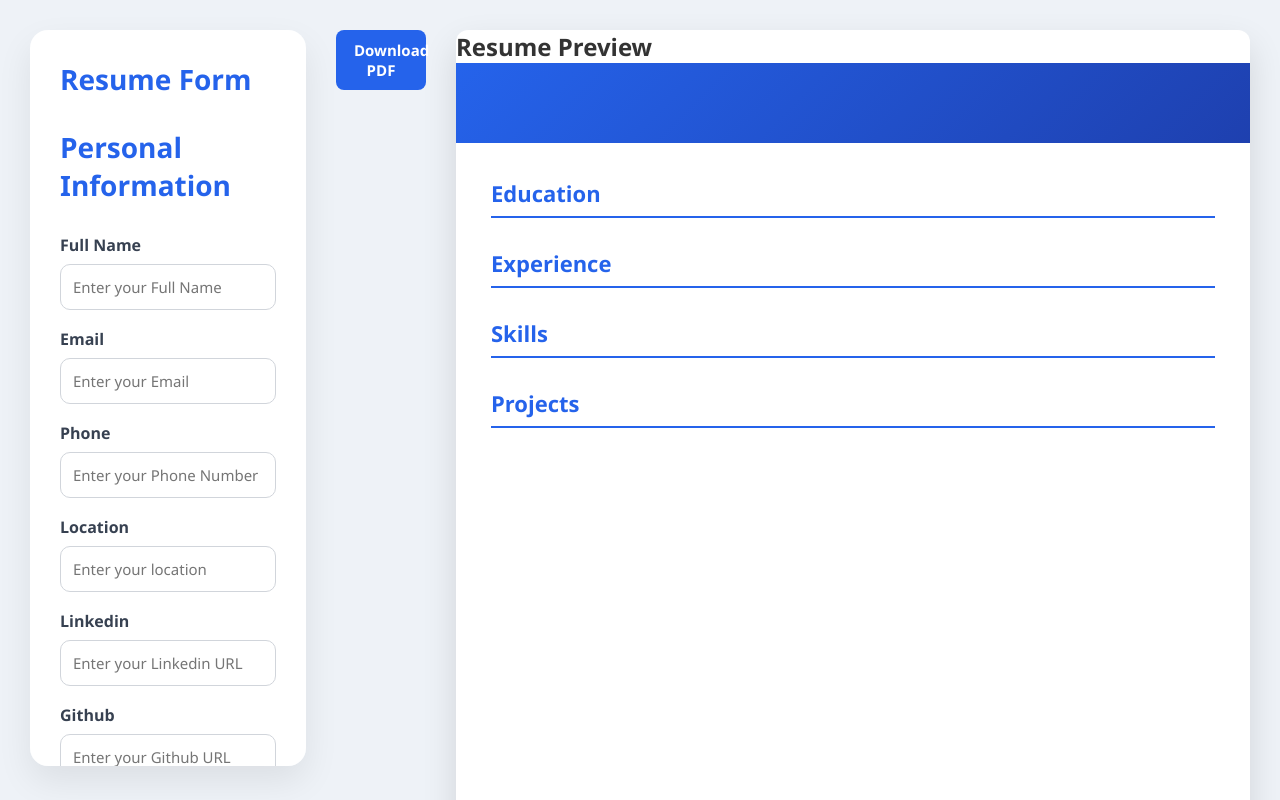
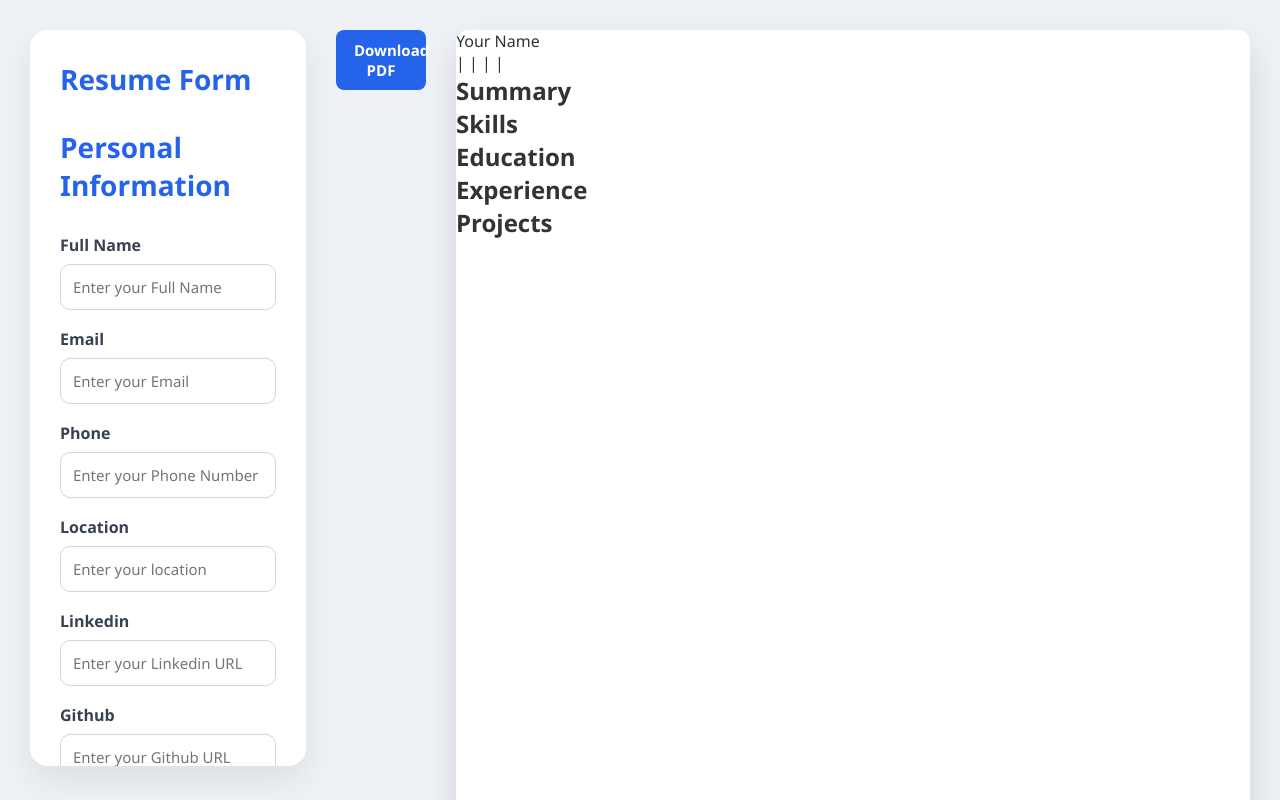
Before and after one commit to nidhi-baberwal/ai-resume-builder-v2, a React (Vite) app: page / in a window 1280 px wide. Shown: the top 800 px of the page. Built offline with nearby package versions, Linux system fonts and the light colour scheme.

Commit message:
extract resume preview into ClassicTemplate component

```diff
--- a/src/pages/ResumeEditor.tsx
+++ b/src/pages/ResumeEditor.tsx
@@ -8,6 +8,7 @@ import EducationForm from "../resume/EducationForm";
 import ExperienceForm from "../resume/ExperienceForm";
 import SkillsForm from "../resume/SkillsForm";
 import ProjectsForm from "../resume/ProjectsForm";
+import ClassicTemplate from "../templates/ClassicTemplate";
 import html2canvas from "html2canvas";
 import jsPDF from "jspdf";
 
@@ -119,97 +120,13 @@ export default function ResumeEditor(){
     <button onClick = {downloadPDF}>
         Download PDF
         </button>
+  </div>
 
+  <div className="preview-panel">
+    <div ref = {resumeRef}>
+        <ClassicTemplate resume= {resume} />
     </div>
-
-    <div className="preview-panel">
-        <h2>Resume Preview</h2>
-
-        <div ref = {resumeRef}>
-
-        <div className="resume-header">
-
-        <h1>{resume.personalInfo.fullName}</h1>
-
-        <p>{resume.personalInfo.email}</p>
-
-        <p>{resume.personalInfo.phone}</p>
-
-        <p>{resume.personalInfo.location}</p>
-
-        <p>{resume.personalInfo.linkedin}</p>
-
-        <p>{resume.personalInfo.github}</p>
-
-        </div>
-
-        <div className="resume-content">
-
-        <h3>{resume.summary}</h3>
-
-         <div className="resume-section">
-        <h2>Education</h2>
-
-        {resume.education.map((edu, index) => (
-        <div className="education-card" key={index}>
-        <h4>{edu.degree}</h4>
-        <p>{edu.school}</p>
-        <p>{edu.fieldOfStudy}</p>
-        <p>
-        {edu.startDate} - {edu.endDate}
-        </p>
-       </div>
-        ))}
-       </div>
-
-       <div className="resume-section">
-       <h2>Experience</h2>
-
-       {resume.experience.map((exp, index) => (
-        <div  className="experience-card" key={index}>
-          <h4>{exp.company}</h4>
-          <p>{exp.position}</p>
-          <p>
-            {exp.startDate} - {exp.endDate}
-            </p>
-            <p>{exp.description}</p>
-        </div>
-       ))}
-       </div>
-
-
-       <div className="resume-section">
-       <h2>Skills</h2>
-
-        <ul>
-       {resume.skills.map((skill, index) => (
-        <span className="skill-tag" key={index}>
-            {skill}
-            </span>
-            ))}
-       </ul>
-       </div>
-
-    <div className="resume-section">
-       <h2>Projects</h2>
-
-
-        {resume.projects.map((project, index) => (
-            <div className="project-card" key={index}>
-                <h4>{project.title}</h4>
-                <p>{project.description}</p>
-                <p>{project.technologies}</p>
-                <p>{project.github}</p>
-            </div>
-        ))}
-
-       </div>
-
-       </div>
-
-    </div>
-    </div>
+  </div>
 </div>
-
-    );
+);
 }
--- /dev/null
+++ b/src/templates/ClassicTemplate.tsx
@@ -0,0 +1,111 @@
+import type { Resume } from "../types/resume";
+
+type Props = {
+  resume: Resume;
+};
+
+export default function ClassicTemplate({
+  resume,
+}: Props) {
+  return (
+    <div className="resume-card">
+
+      <div className="resume-name">
+        {resume.personalInfo.fullName || "Your Name"}
+      </div>
+
+      <div className="contact-info">
+        <span>{resume.personalInfo.email}</span>
+        <span> | </span>
+
+        <span>{resume.personalInfo.phone}</span>
+        <span> | </span>
+
+        <span>{resume.personalInfo.location}</span>
+        <span> | </span>
+
+        <span>{resume.personalInfo.linkedin}</span>
+        <span> | </span>
+
+        <span>{resume.personalInfo.github}</span>
+      </div>
+
+      <div className="section">
+        <h2>Summary</h2>
+        <p>{resume.summary}</p>
+      </div>
+
+      <div className="section">
+        <h2>Skills</h2>
+
+        <ul>
+          {resume.skills.map((skill, index) => (
+            <li key={index}>{skill}</li>
+          ))}
+        </ul>
+      </div>
+
+      <div className="section">
+        <h2>Education</h2>
+
+        {resume.education.map((edu, index) => (
+          <div
+            key={index}
+            className="resume-item"
+          >
+            <h4>{edu.degree}</h4>
+
+            <p>{edu.school}</p>
+
+            <p>{edu.fieldOfStudy}</p>
+
+            <p>
+              {edu.startDate} - {edu.endDate}
+            </p>
+          </div>
+        ))}
+      </div>
+
+      <div className="section">
+        <h2>Experience</h2>
+
+        {resume.experience.map((exp, index) => (
+          <div
+            key={index}
+            className="resume-item"
+          >
+            <h4>{exp.position}</h4>
+
+            <p>{exp.company}</p>
+
+            <p>
+              {exp.startDate} - {exp.endDate}
+            </p>
+
+            <p>{exp.description}</p>
+          </div>
+        ))}
+      </div>
+
+      <div className="section">
+        <h2>Projects</h2>
+
+        {resume.projects.map((project, index) => (
+          <div
+            key={index}
+            className="resume-item"
+          >
+            <h4>{project.title}</h4>
+
+            <p>{project.description}</p>
+
+            <p>{project.technologies}</p>
+
+            <p>{project.github}</p>
+          </div>
+        ))}
+      </div>
+
+    </div>
+  );
+}
```
Also changed, not shown: src/templates/ModernTemplate.jsx (added).
